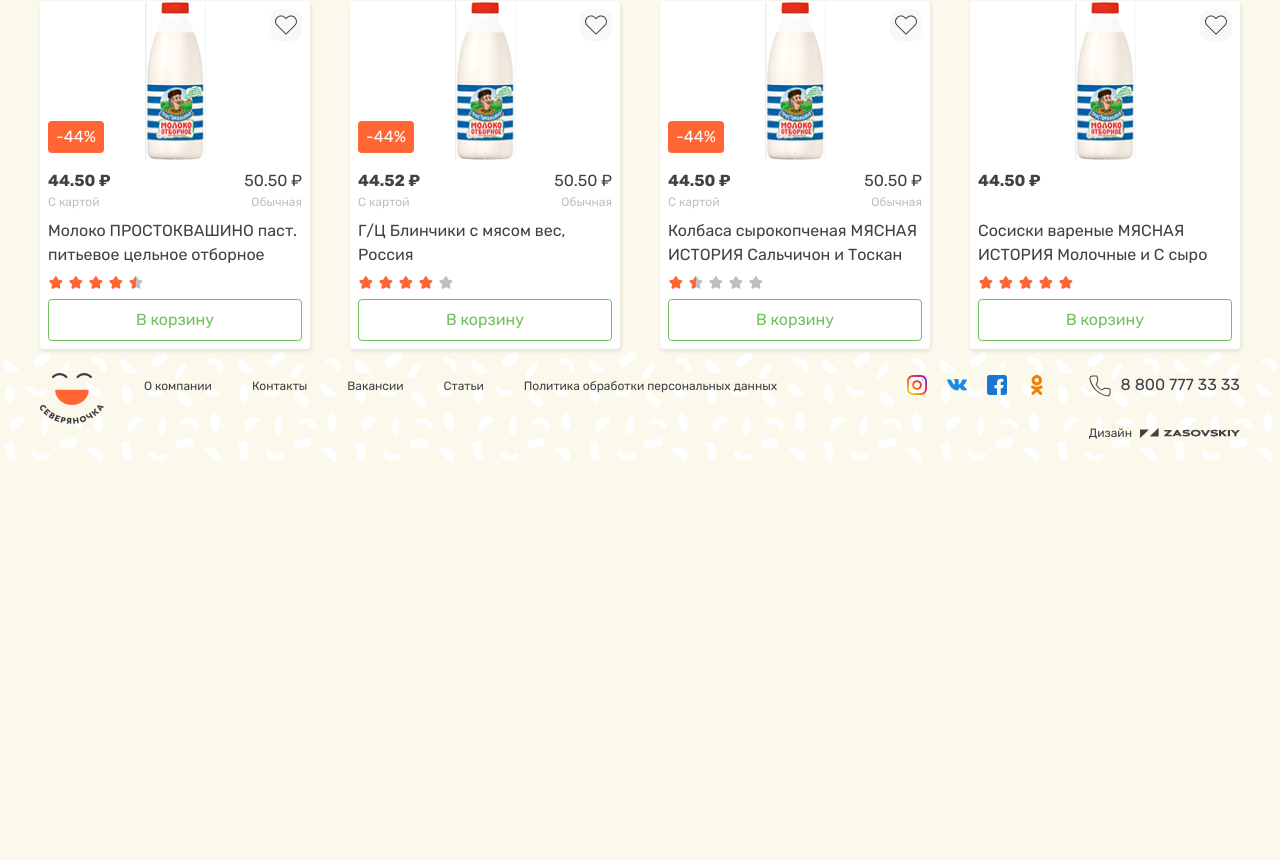
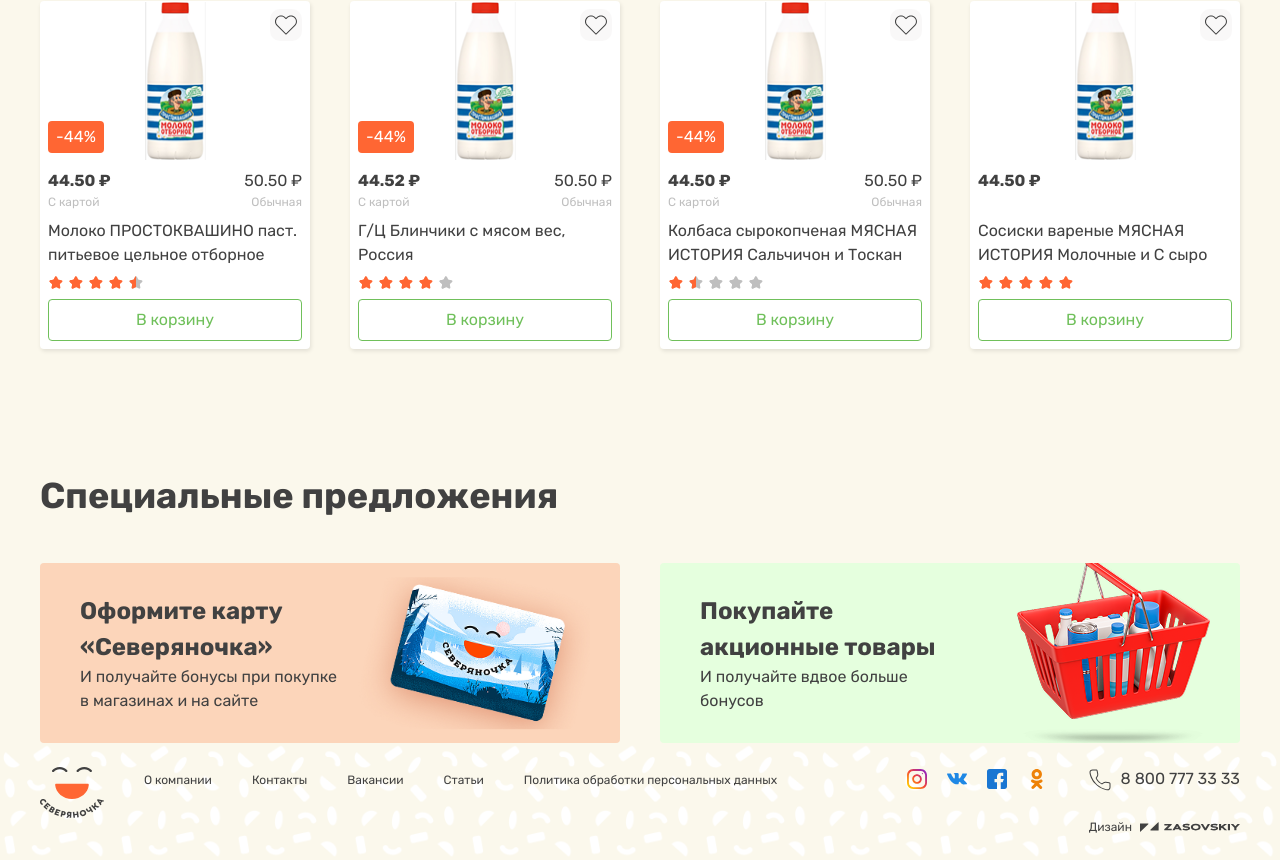
Before and after one commit to NVinox/north-shop-frontend, a Next.js app: page / in a window 1280 px wide. Shown: the part 1550-2410 px from the top of the page. Before the commit the page ends 2016 px from the top, so only its background shows below. Built offline with nearby package versions, Linux system fonts and the light colour scheme.

Commit message:
feat: добавил блок спец предложений

```diff
--- a/src/app/globals.css
+++ b/src/app/globals.css
@@ -19,6 +19,8 @@
 	--hard: #8f8f8f;
 
 	--app-bg: #fbf8ec;
+	--offer-card-primary-bg: #fcd5ba;
+	--offer-card-secondary-bg: #e5ffde;
 
 	--secondary-hover: #72ce5b;
 
@@ -29,6 +31,8 @@
 	--shadow-button-primary: rgba(255, 102, 51, 0.2);
 	--shadow-button-secondary: rgba(112, 192, 91, 0.2);
 	--shadow-button-active: rgba(0, 0, 0, 0.2);
+	--shadow-card-offer-primary: rgba(255, 102, 51, 0.2);
+	--shadow-card-offer-secondary: rgba(112, 192, 91, 0.2);
 }
 
 @theme inline {
@@ -48,6 +52,9 @@
 	--color-lightest: var(--lightest);
 	--color-light: var(--light);
 
+	--color-card-primary-bg: var(--offer-card-primary-bg);
+	--color-card-secondary-bg: var(--offer-card-secondary-bg);
+
 	--color-secondary-hover: var(--secondary-hover);
 
 	--shadow-header: 2px 2px 8px 0 var(--shadow-header-dark);
@@ -58,6 +65,9 @@
 	--shadow-button-primary-hover: 4px 8px 16px 0 var(--shadow-button-primary);
 	--shadow-button-secondary-hover: 4px 8px 16px 0 var(--shadow-button-secondary);
 	--shadow-button-active: inset 0 2px 0 0 var(--shadow-button-active);
+	--shadow-card-offer-primary: 0 8px 16px 0 var(--shadow-card-offer-primary);
+	--shadow-card-offer-secondary: 4px 8px 16px 0
+		var(--shadow-card-offer-secondary);
 
 	--breakpoint-xs: 320px;
 }
--- a/src/app/page.tsx
+++ b/src/app/page.tsx
@@ -1,5 +1,6 @@
 import { MainSlider } from "@/widgets/mainSlider";
 import { ProductList } from "@/widgets/productList";
+import { PromoSection } from "@/widgets/promoSection";
 
 export default function Home() {
 	return (
@@ -20,6 +21,7 @@ export default function Home() {
 				title="Покупали раньше"
 				titleLink="Все покупки"
 			/>
+			<PromoSection className="pt-[80px] lg:pt-[120px] md:pt-[100px]" />
 		</>
 	);
 }
--- /dev/null
+++ b/src/widgets/promoSection/index.ts
@@ -0,0 +1,3 @@
+import PromoSection from "@/widgets/promoSection/ui/PromoSection";
+
+export { PromoSection };
--- /dev/null
+++ b/src/widgets/promoSection/ui/PromoSection.tsx
@@ -0,0 +1,73 @@
+import Link from "next/link";
+import Image from "next/image";
+
+import { LayoutContainer } from "@/shared/layoutContainer";
+
+import LoyalityCard from "@/shared/assets/loyality-card.png";
+import Card from "@/shared/assets/card.png";
+
+interface IProps {
+	className?: string;
+}
+
+export default function PromoSection({ className = "" }: IProps) {
+	return (
+		<section className={className}>
+			<LayoutContainer>
+				<h2 className="text-[24px] font-bold mb-[16px] lg:mb-[40px] md:mb-[32px] md:text-[36px]">
+					Специальные предложения
+				</h2>
+
+				<ul className="grid gap-[16px] lg:gap-[40px] md:gap-[32px] sm:grid-cols-[1fr_1fr] xs:gap-cols-[1fr]">
+					<li>
+						<Link
+							className="block relative overflow-hidden rounded-[4px] px-[20px] py-[20px] bg-card-primary-bg transition-base hover:shadow-card-offer-primary h-full max-h-[335px] md:max-h-[350px] lg:max-h-[585px] lg:px-[40px] lg:py-[30px]"
+							href="#"
+						>
+							<div className="relative flex flex-col max-w-[260px] h-full z-1">
+								<h3 className="font-bold text-[20px] lg:text-[24px] md:text-[18px]">
+									Оформите карту «Северяночка»
+								</h3>
+								<p className="text-[12px] lg:text-[16px] mt-auto">
+									И&nbsp;получайте бонусы при&nbsp;покупке в&nbsp;магазинах
+									и&nbsp;на&nbsp;сайте
+								</p>
+							</div>
+
+							<Image
+								className="absolute top-1/2 -translate-y-1/2 -right-[50px] lg:right-[30px]"
+								src={LoyalityCard}
+								alt="Карта лояльности"
+								width={235}
+								height={183}
+							/>
+						</Link>
+					</li>
+					<li>
+						<Link
+							className="block relative overflow-hidden rounded-[4px] px-[20px] py-[20px] bg-card-secondary-bg transition-base hover:shadow-card-offer-secondary h-full max-h-[335px] md:max-h-[350px] lg:max-h-[585px] lg:px-[40px] lg:py-[30px]"
+							href="#"
+						>
+							<div className="relative flex flex-col max-w-[260px] h-full z-1">
+								<h3 className="font-bold text-[20px] lg:text-[24px] md:text-[18px]">
+									Покупайте акционные товары
+								</h3>
+								<p className="text-[12px] lg:text-[16px] mt-auto">
+									И&nbsp;получайте вдвое больше бонусов
+								</p>
+							</div>
+
+							<Image
+								className="absolute top-1/2 -translate-y-1/2 -right-[50px] lg:right-[30px]"
+								src={Card}
+								alt="Корзина с товарами"
+								width={193}
+								height={186}
+							/>
+						</Link>
+					</li>
+				</ul>
+			</LayoutContainer>
+		</section>
+	);
+}
```
Also changed, not shown: src/shared/assets/card.png (added), src/shared/assets/loyality-card.png (added).
